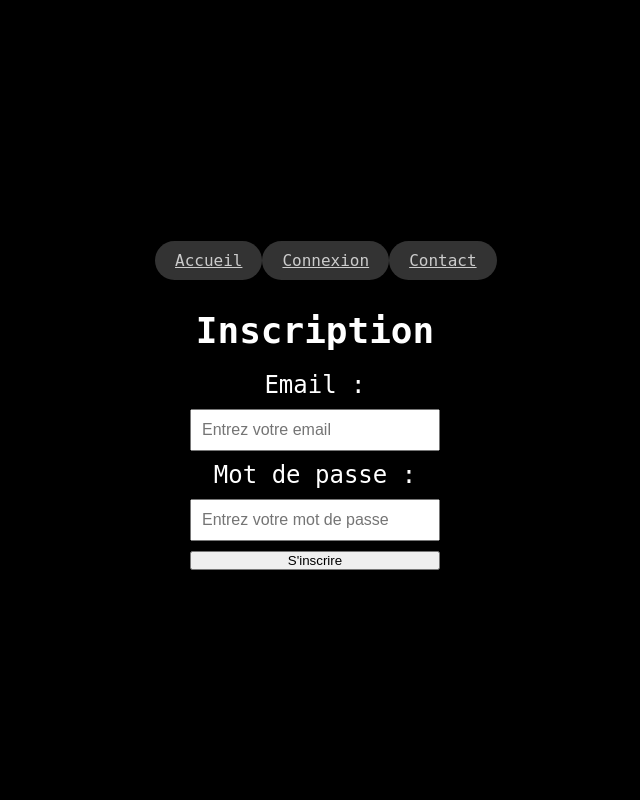
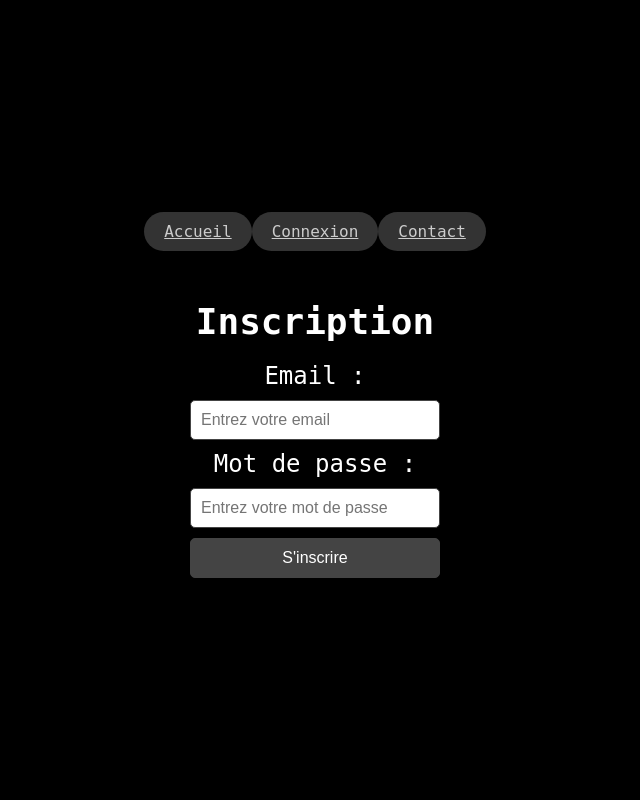
Before and after one commit to 9stown/9stown.github.io, a PHP site: page /register.html in a window 1280 px wide. Shown: the whole page, without its empty margins (325-965 px from the left). Run offline with PHP 8.4, Linux system fonts and the light colour scheme; some libraries are stand-ins or nearby versions.

Commit message:
Update style.css

```diff
--- a/style.css
+++ b/style.css
@@ -12,14 +12,15 @@ body {
     flex-direction: column;
     align-items: center;
     justify-content: center;
-    height: 100vh;
+    min-height: 100vh;
     text-align: center;
 }
 
 .nav {
     display: flex;
     justify-content: space-between;
-    width: 320px;
+    width: 100%;
+    max-width: 400px;
     padding: 10px 0;
     margin-bottom: 20px;
 }
@@ -32,9 +33,11 @@ body {
     border-radius: 20px;
     font-size: 16px;
     cursor: pointer;
+    transition: background-color 0.3s ease;
 }
 
 .nav-btn:hover {
+    background-color: #555;
     color: white;
 }
 
@@ -44,6 +47,7 @@ body {
     flex-direction: column;
     align-items: center;
     justify-content: center;
+    padding: 20px;
 }
 
 form {
@@ -54,20 +58,22 @@ form {
 }
 
 input[type="email"],
-input[type="password"] {
+input[type="password"],
+button[type="submit"] {
     padding: 10px;
     font-size: 16px;
     width: 250px;
+    border-radius: 5px;
+    border: 1px solid #444;
 }
 
-input[type="button"] {
-    padding: 10px;
+button[type="submit"] {
     background-color: #444;
     color: white;
-    border: none;
     cursor: pointer;
+    transition: background-color 0.3s ease;
 }
 
-input[type="button"]:hover {
+button[type="submit"]:hover {
     background-color: #555;
 }
```
